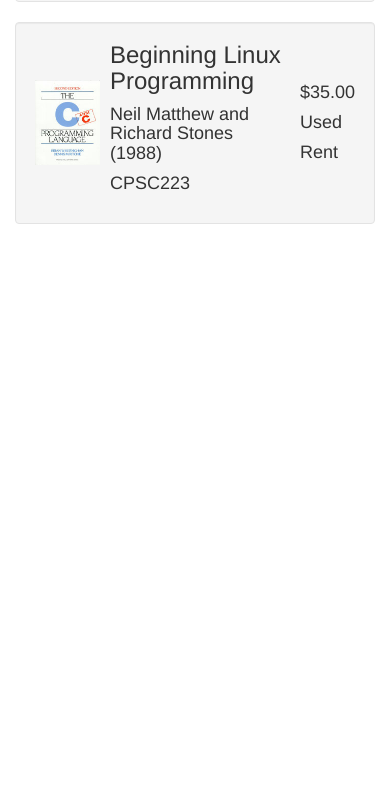
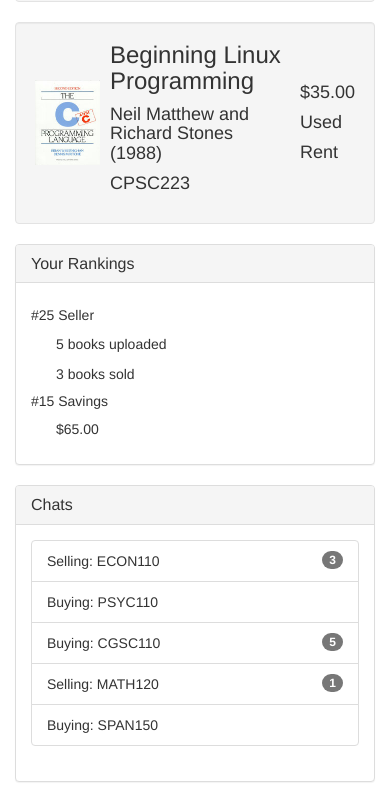
Before and after one commit to brownmagik352/bbWebTest, a plain HTML site: page index.html in a window 390 px wide. Shown: the part 1720-2522 px from the top of the page. Before the commit the page ends 1964 px from the top, so only its background shows below. Drawn offline with nearby package versions, Linux system fonts and the light colour scheme.

Commit message:
made sidebar show up below feed on xs screens

```diff
--- a/index.html
+++ b/index.html
@@ -219,7 +219,7 @@
                     </ul>
                 </div>
 
-                <div class='col-md-3 hidden-sm hidden-xs'>
+                <div class='col-md-3 col-xs-12'>
                     <div class='user-rankings panel panel-default'>
                         <div class='panel-heading'>
                             <h4 class='panel-title'>Your Rankings</h4>
```
